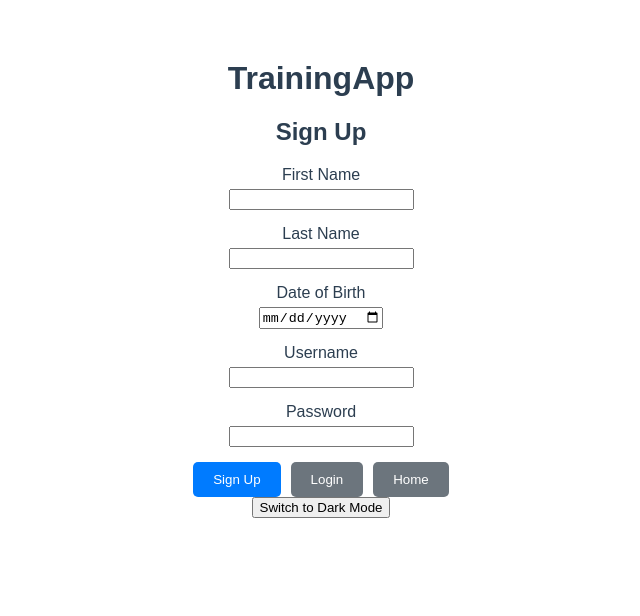
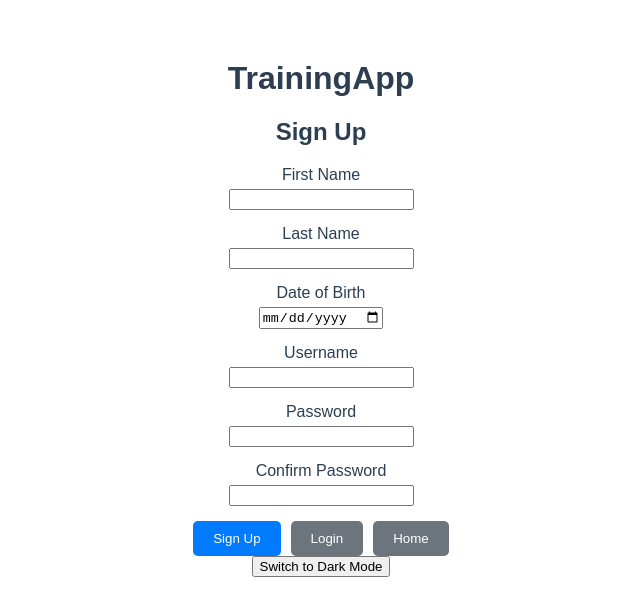
Before and after one commit to AntonioLabinjan/Projekt_PI, a Vue app: page /sign-up in a window 1280 px wide. Shown: the top 616 px of the page, without its empty margins (319-959 px from the left). Built offline with nearby package versions, Linux system fonts and the light colour scheme.

Commit message:
Update SignUp.vue
Dodano malo "sigurnosti" u kreiranje lozinke (uvjeti provjere)

```diff
--- a/src/components/SignUp.vue
+++ b/src/components/SignUp.vue
@@ -22,6 +22,10 @@
         <label for="signupPassword">Password</label>
         <input type="password" class="form-control" id="signupPassword" v-model="signupPassword" required>
       </div>
+      <div class="form-group">
+        <label for="confirmPassword">Confirm Password</label>
+        <input type="password" class="form-control" id="confirmPassword" v-model="confirmPassword" required>
+      </div>
 
       <div class="button-group">
         <button type="submit" class="btn btn-primary">Sign Up</button>
@@ -43,7 +47,8 @@ export default {
       lastName: '',
       dob: '',
       signupUsername: '',
-      signupPassword: ''
+      signupPassword: '',
+      confirmPassword: ''
     }
   },
   methods: {
@@ -56,6 +61,16 @@ export default {
       }
     },
     signUp() {
+      if (this.signupPassword !== this.confirmPassword) {
+        alert("Passwords don't match. Please enter matching passwords.");
+        return;
+      }
+      // Provjera uvjeta lozinke
+      const passwordRegex = /^(?=.*\d)(?=.*[A-Z]).{8,}$/;
+      if (!passwordRegex.test(this.signupPassword)) {
+        alert("Password must contain at least 8 characters, at least one digit, and at least one uppercase letter.");
+        return;
+      }
       // Implementacija logike za registraciju (ovo ćemo isto riješit naknadno)
       console.log('Signing up with first name:', this.firstName, 'last name:', this.lastName, 'date of birth:', this.dob, 'username:', this.signupUsername, 'and password:', this.signupPassword);
     },
@@ -68,7 +83,6 @@ export default {
   }
 }
 </script>
-
 <style scoped>
 .signup-container {
   max-width: 400px;
```
